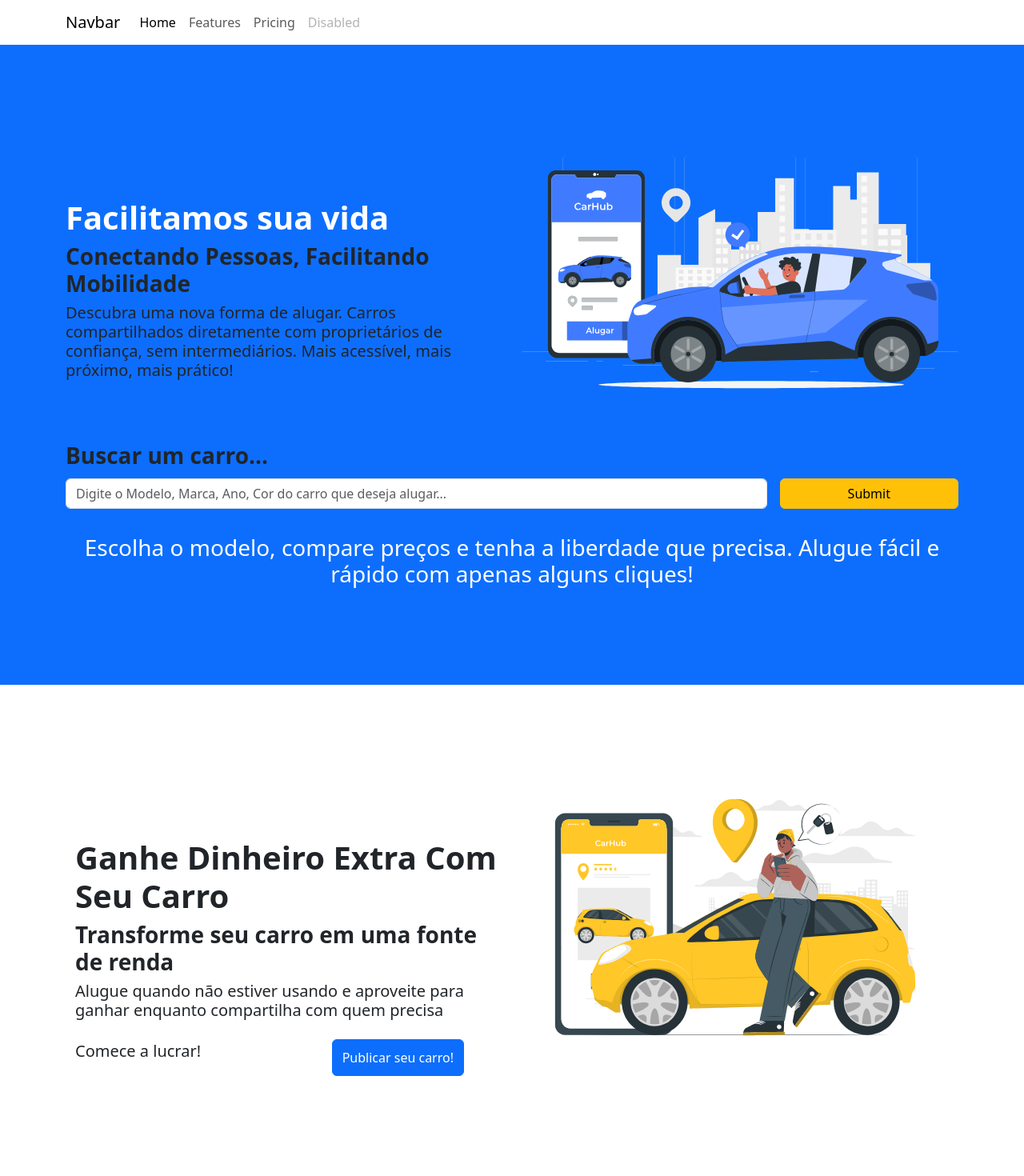
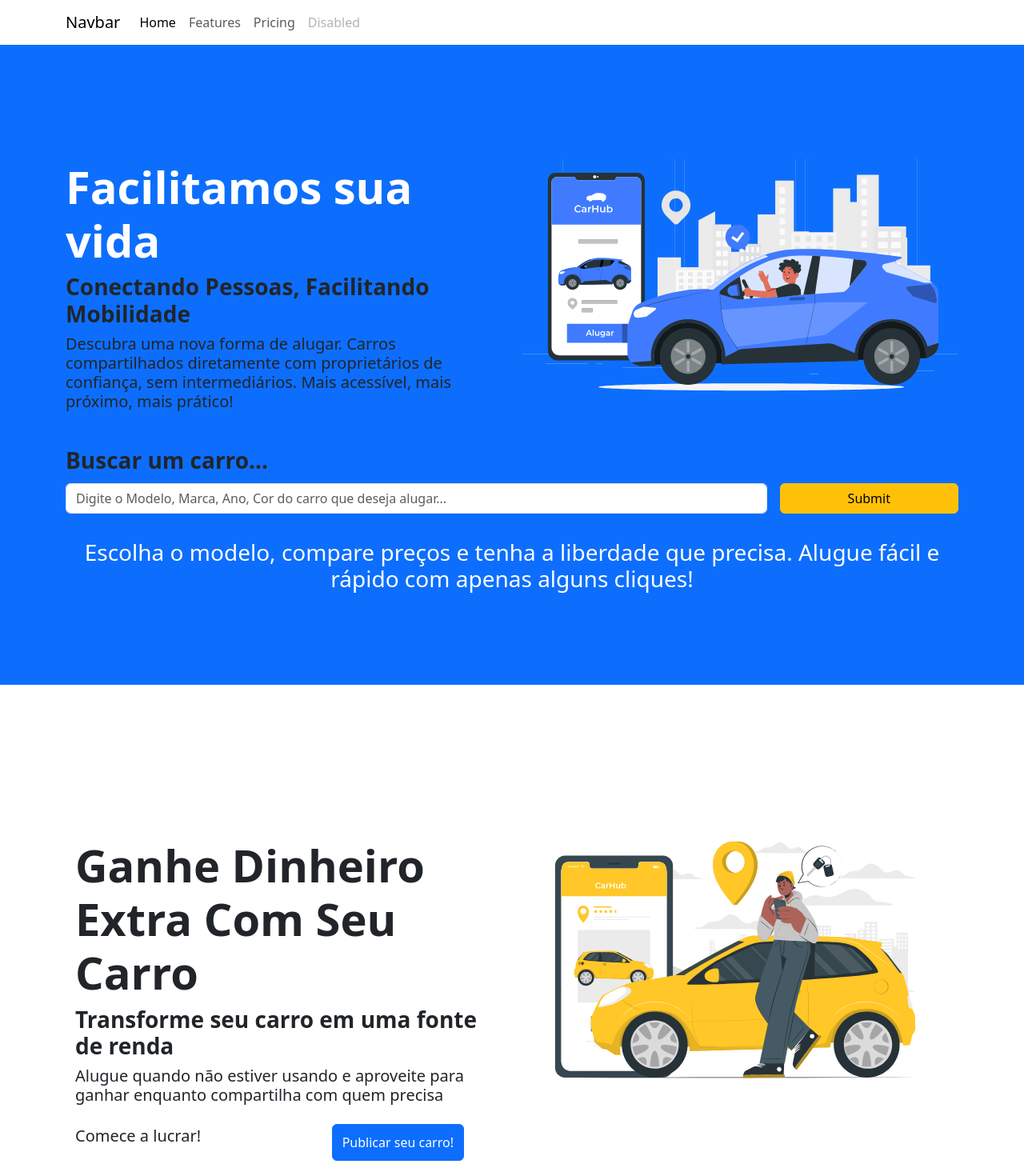
Before and after one commit to clemeson/carhub, a React (Vite) app in the folder frontend/: page / in a window 1280 px wide. Shown: the top 1470 px of the page at 80% size. Built offline with nearby package versions, Linux system fonts and the light colour scheme.

Commit message:
fix: responsive title h1

```diff
--- /dev/null
+++ b/frontend/global.css
@@ -0,0 +1,22 @@
+
+h1{
+    font-size: 3.5em !important;
+}
+
+
+@media (max-width: 575.98px) {
+    h1 {
+      font-size: 2.0em !important;
+      margin-top: 0 !important;
+
+    }
+
+    .section1{
+        padding-top: 0 !important;
+    }
+
+    h2 {
+        font-size: 1.3em !important;
+        padding: 10px;
+    }
+  }
--- a/frontend/index.html
+++ b/frontend/index.html
@@ -3,6 +3,7 @@
   <head>
     <meta charset="UTF-8" />
     <link rel="icon" type="image/svg+xml" href="/vite.svg" />
+    <link rel="stylesheet" href="./global.css">
     <meta name="viewport" content="width=device-width, initial-scale=1.0" />
     <script src="https://unpkg.com/aos@next/dist/aos.js"></script>
     <title>Vite + React</title>
--- a/frontend/src/pages/Home/index.jsx
+++ b/frontend/src/pages/Home/index.jsx
@@ -9,8 +9,8 @@ function Home() {
       <div className="bg-primary" >
         <section className="section1 d-flex flex-column vh-100 container pt-5  " data-aos="fade-up"   data-aos-duration="1500" >
           <div className="row">
-            <div className="col-md-6 d-flex flex-column mt-5 pt-5 ">
-              <h1 className="fs-1 fw-bold text-white mt-5">
+            <div className="col-md-6 d-flex flex-column  pt-5">
+              <h1 className=" fw-bold text-white mt-5">
                 Facilitamos sua vida
               </h1>
               <h3 className="fw-semibold">
@@ -23,11 +23,11 @@ function Home() {
               </h5>
             </div>
 
-            <div className="col-md-6 d-flex justify-content-center mt-5">
+            <div className="col-md-6 d-flex justify-content-center mt-5 order-md-1">
               <img className="w-100" src={car1} alt="Carro 1"  data-aos="flip-left"   />
             </div>
           </div>
-          <div className="mt-3 pt-3">
+          <div className="mt-3 pt-3 order-md-2" >
             {" "}
             <Forms />
 
@@ -38,7 +38,7 @@ function Home() {
         <section className="section2 vh-100 bg-white" >
           <div className="row container mx-auto pt-5" data-aos="fade-right" data-aos-duration="1500" >
             <div className="col-md-6 d-flex flex-column mt-5 pt-5">
-              <h1 className="fs-1 fw-bold mt-5">Ganhe Dinheiro Extra Com Seu Carro</h1>
+              <h1 className=" fw-bold mt-5">Ganhe Dinheiro Extra Com Seu Carro</h1>
               <h3 className="fw-semibold">
               Transforme seu carro em uma fonte de renda
               </h3>
```
Also changed, not shown: 1 other file (tests, documents, lock files or other folders).
